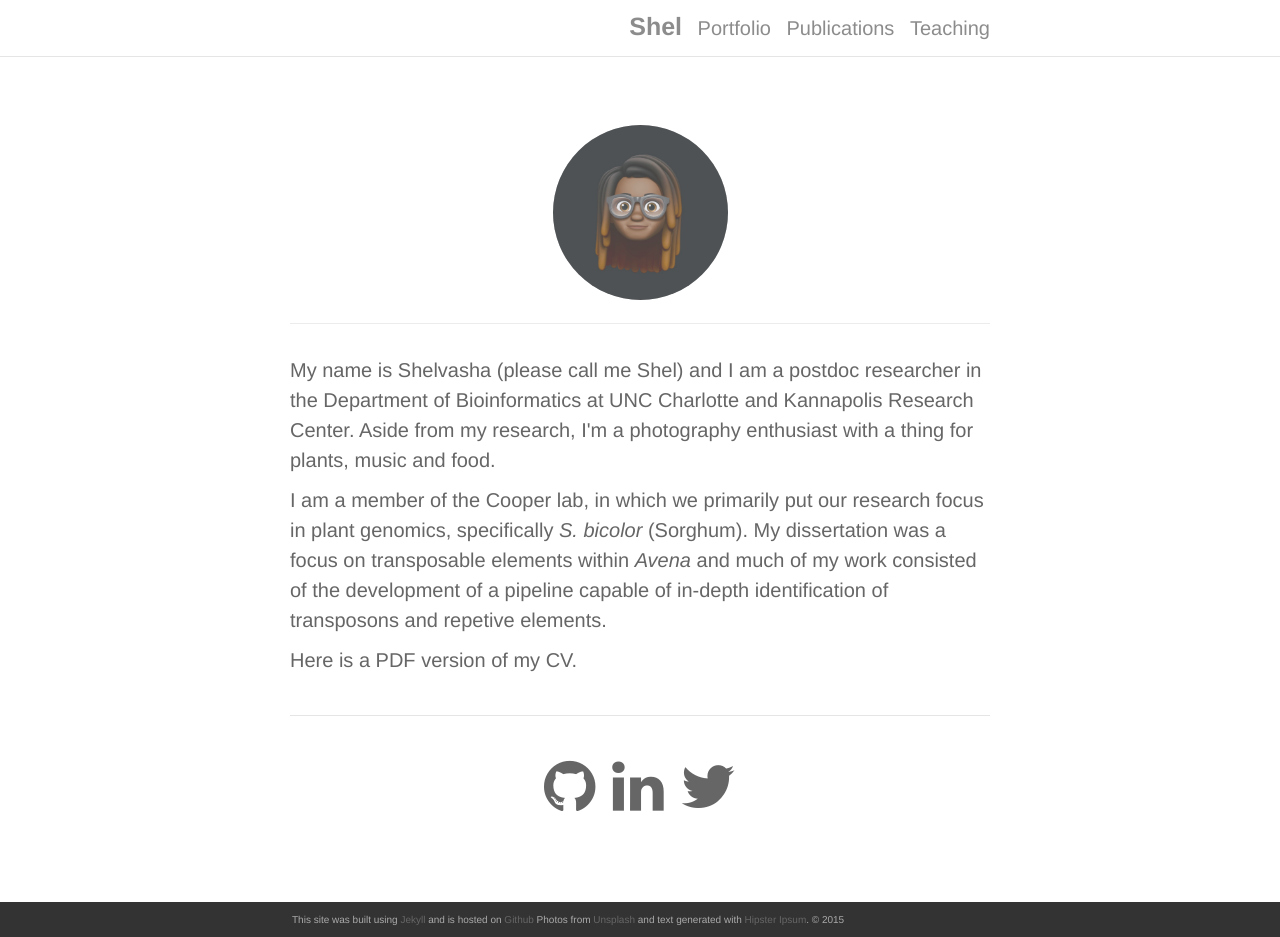
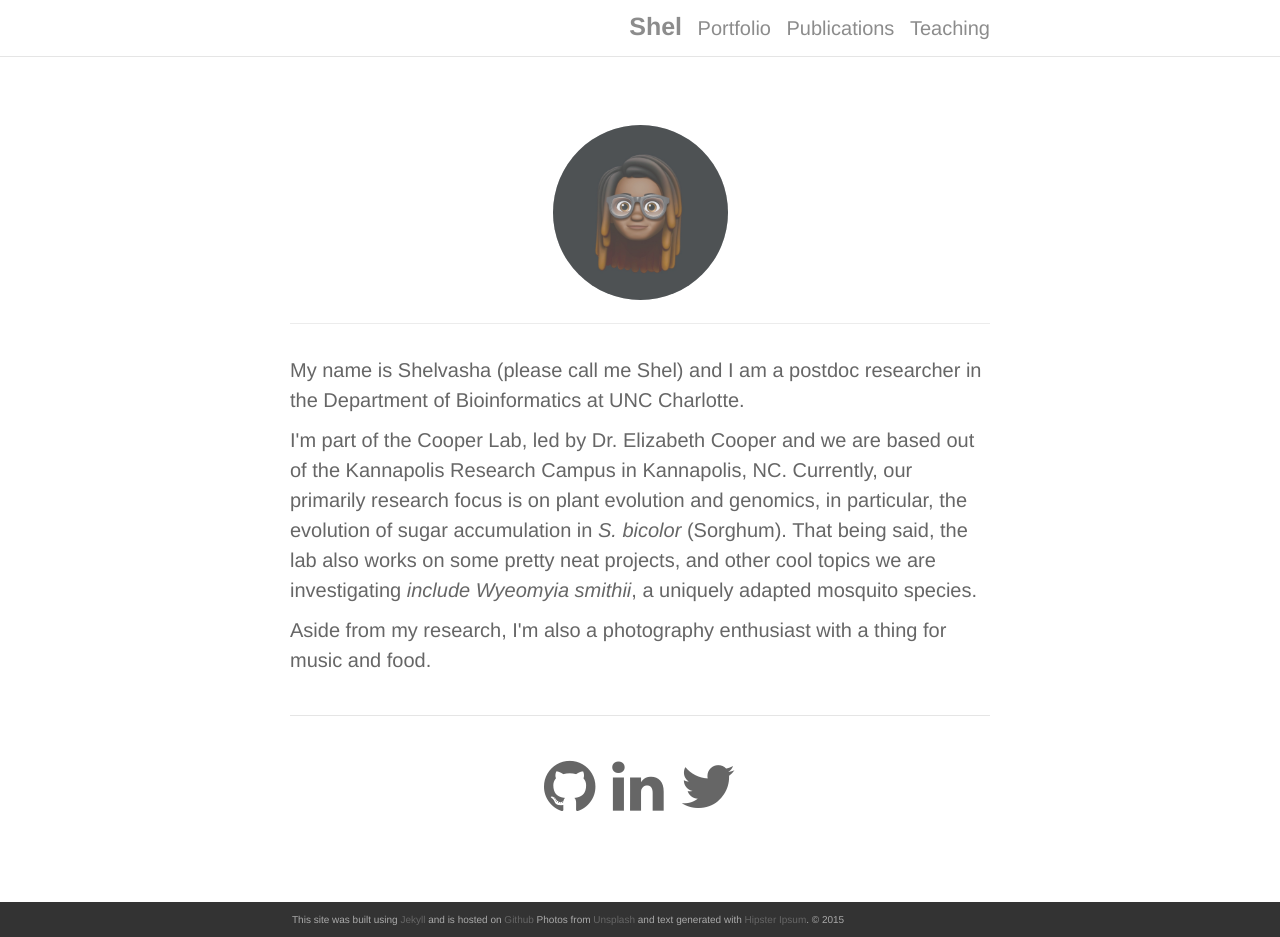
Before and after one commit to shelvasha/shelvasha.github.io, a Jekyll site: the page built from index.html, in a window 1280 px wide and 937 px high. Built offline with Jekyll 4.4.1, drawn with Linux system fonts in a browser that asks for light colours; nearby versions of some CDN libraries; the list of posts is cut into pages by our own code.

Commit message:
Update index.html

```diff
--- a/index.html
+++ b/index.html
@@ -16,11 +16,11 @@ layout: default
 
 <!-- <img class="col one right" src="/img/prof_pic.jpg"> -->
 </br>
-<p>My name is Shelvasha (please call me Shel) and I am a postdoc researcher in the Department of Bioinformatics at UNC Charlotte and Kannapolis Research Center. Aside from my <a href="https://shelvasha.github.io/publications/">research</a>, I'm a photography enthusiast with a thing for plants, music and food.</p>
-
-<p>I am a member of the Cooper lab, in which we primarily put our research focus in plant genomics, specifically <em>S. bicolor</em> (Sorghum). My dissertation was a focus on transposable elements within <em>Avena</em> and much of my work consisted of the development of a pipeline capable of in-depth identification of transposons and repetive elements.</p>
-
-<p>Here is a PDF version of my <a href="/assets/pdf/Resume.pdf">CV</a>.</p>
+<p>My name is Shelvasha (please call me Shel) and I am a postdoc researcher in the Department of Bioinformatics at UNC Charlotte.</p>
+<p>I'm part of the <a href="https://elizcooperlab.com/">Cooper Lab</a>, led by Dr. Elizabeth Cooper and we are based out of the Kannapolis Research Campus in Kannapolis, NC. Currently, our primarily research focus is on plant evolution and genomics, in particular, the evolution of sugar accumulation in <em>S. bicolor</em> (Sorghum). That being said, the lab also works on some pretty neat projects, and other cool topics we are investigating <em>include Wyeomyia smithii</em>, a uniquely adapted mosquito species.</p>
+<!-- <p>My dissertation was a focus on transposable elements within <em>Avena</em> and much of my work consisted of the development of a pipeline capable of in-depth identification of transposons and repetive elements.</p>
+<p>Here is a PDF version of my <a href="/assets/pdf/Resume.pdf">CV</a>.</p> -->
+<p>Aside from my <a href="https://shelvasha.github.io/publications/">research</a>, I'm also a photography enthusiast with a thing for music and food.</p>
 
 <br/>
 <hr/>
```
